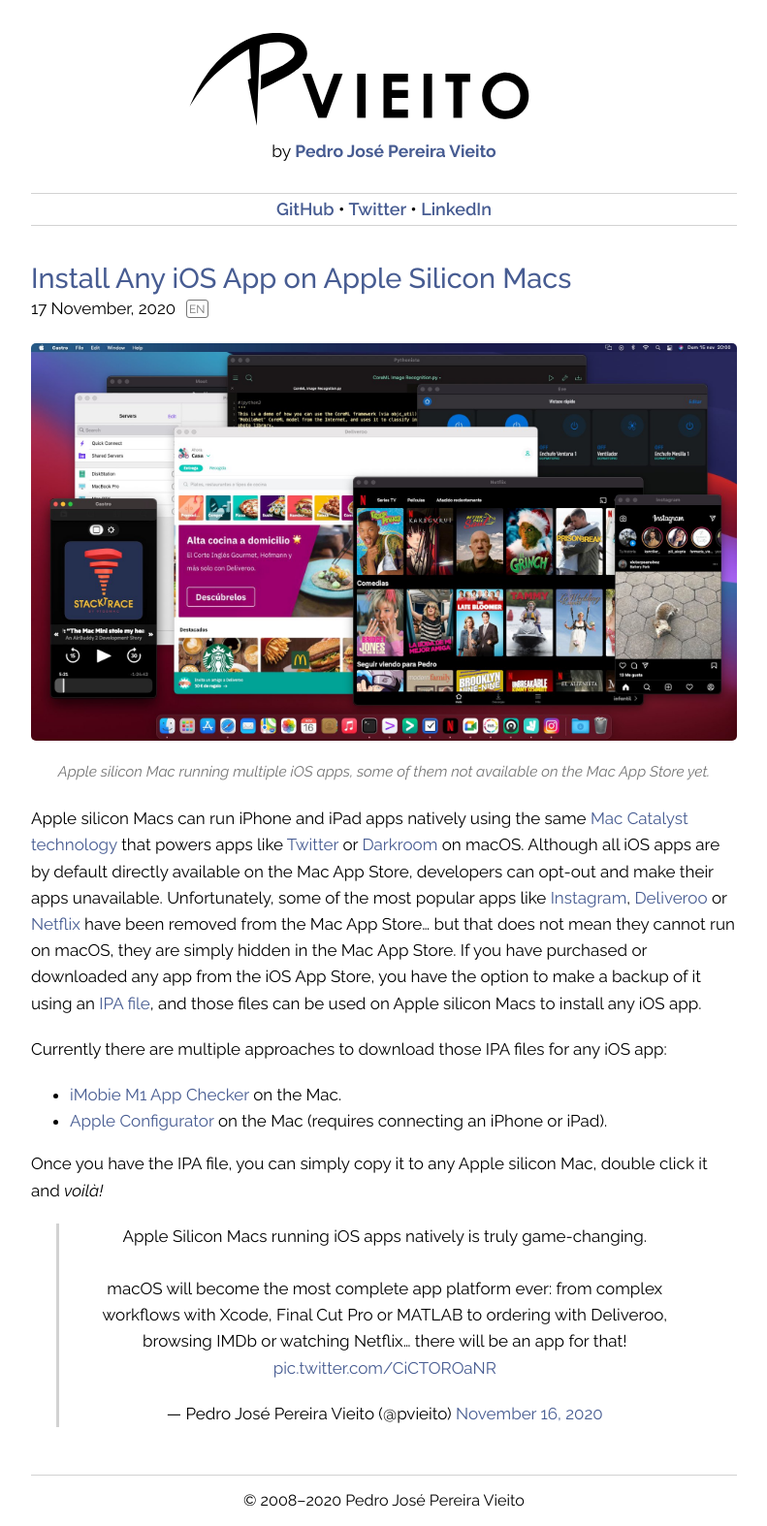
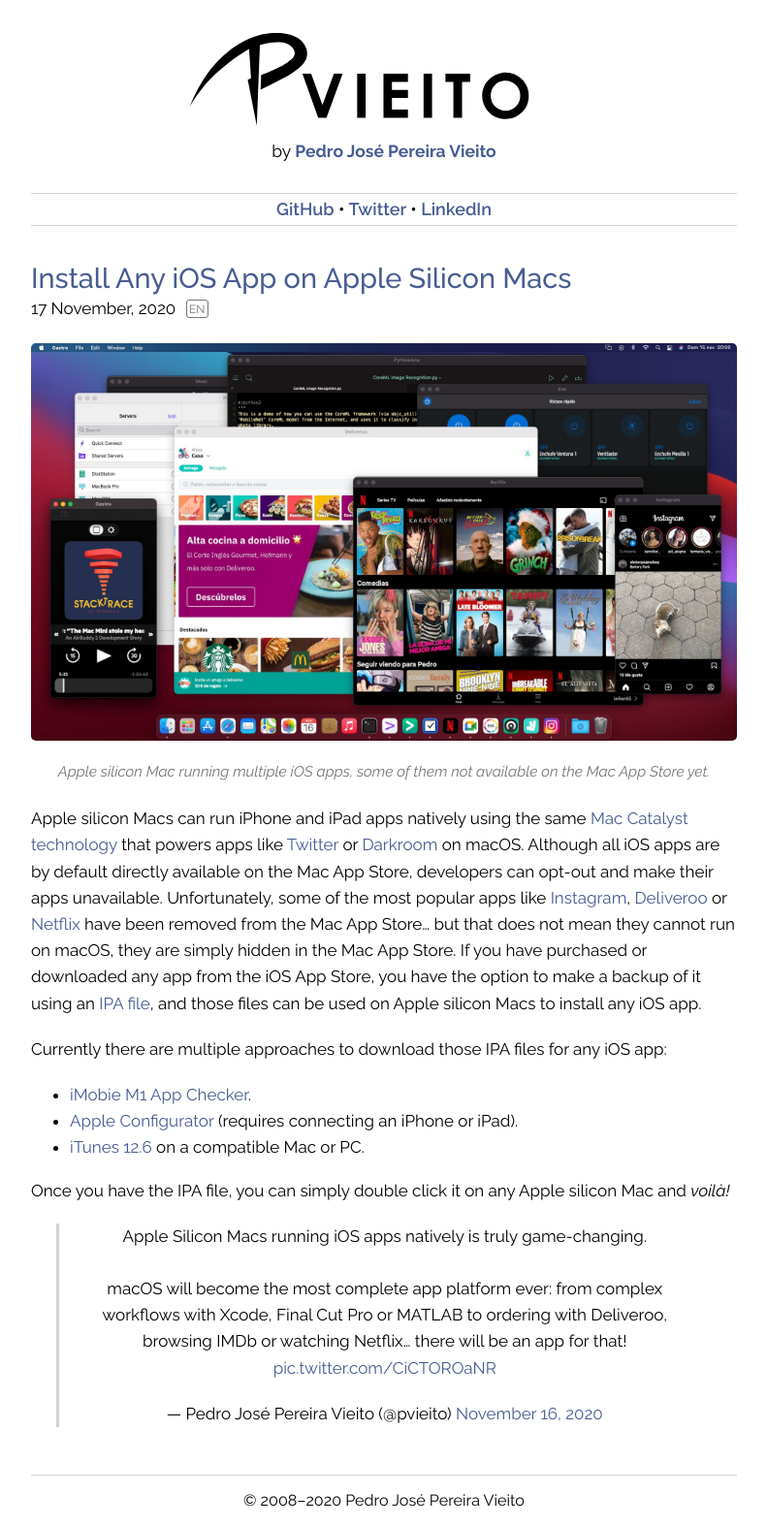
Before and after one commit to pvieito/Blog, a Jekyll site: the page built from _posts/2020-11-17-install-any-ios-app-in-apple-silicon.md, in a window 1280 px wide. Shown: the whole page at 97% size, without its empty margins (244-1035 px from the left). Built offline with Jekyll 4.4.1, drawn with Linux system fonts in a browser that asks for light colours; comment, search, counter and statistics services are not loaded.

Commit message:
[Blog] Updated post

```diff
--- a/_posts/2020-11-17-install-any-ios-app-in-apple-silicon.md
+++ b/_posts/2020-11-17-install-any-ios-app-in-apple-silicon.md
@@ -10,10 +10,11 @@
 
 Currently there are multiple approaches to download those IPA files for any iOS app:
 
-- [iMobie M1 App Checker](https://www.imobie.com/m1-app-checker/) on the Mac.
-- [Apple Configurator](https://medium.com/@b0661064248/how-can-i-get-ipa-of-any-app-which-is-available-on-app-store-3a403be7b028) on the Mac (requires connecting an iPhone or iPad).
+- [iMobie M1 App Checker](https://www.imobie.com/m1-app-checker/).
+- [Apple Configurator](https://medium.com/@b0661064248/how-can-i-get-ipa-of-any-app-which-is-available-on-app-store-3a403be7b028) (requires connecting an iPhone or iPad).
+- [iTunes 12.6](https://support.apple.com/es_ES/downloads/itunes) on a compatible Mac or PC.
 
-Once you have the IPA file, you can simply copy it to any Apple silicon Mac, double click it and _voilà!_
+Once you have the IPA file, you can simply double click it on any Apple silicon Mac and _voilà!_
 
 <center>
 <blockquote class="twitter-tweet" data-dnt="true"><p lang="en" dir="ltr">Apple Silicon Macs running iOS apps natively is truly game-changing.<br><br>macOS will become the most complete app platform ever: from complex workflows with Xcode, Final Cut Pro or MATLAB to ordering with Deliveroo, browsing IMDb or watching Netflix… there will be an app for that! <a href="https://t.co/CiCTOROaNR">pic.twitter.com/CiCTOROaNR</a></p>&mdash; Pedro José Pereira Vieito (@pvieito) <a href="https://twitter.com/pvieito/status/1328397045032497154?ref_src=twsrc%5Etfw">November 16, 2020</a></blockquote> <script async src="https://platform.twitter.com/widgets.js" charset="utf-8"></script>
```
